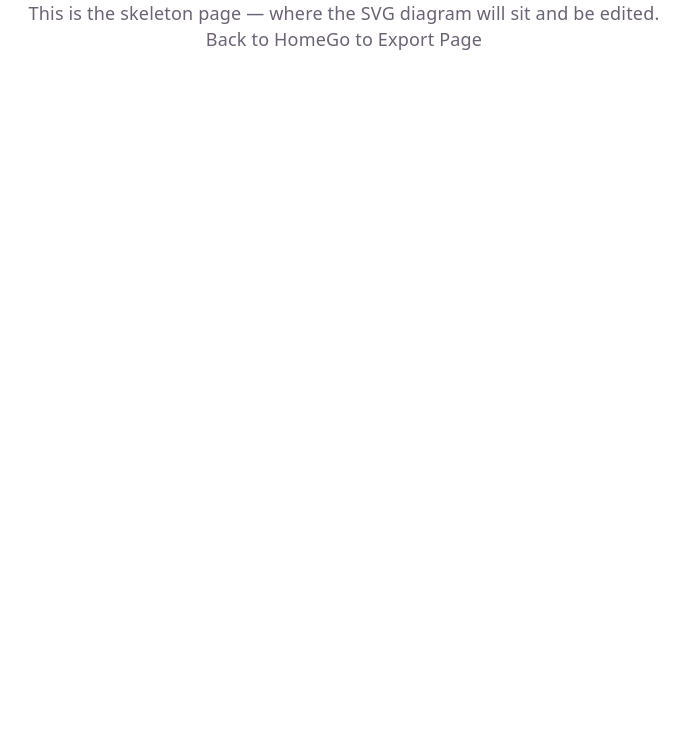
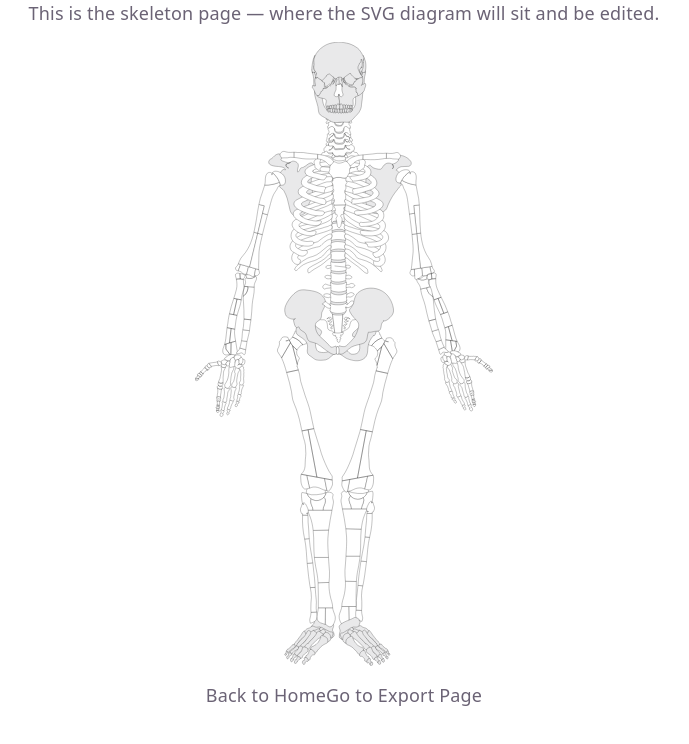
Before and after one commit to Donaks1/3200_53, a React (Vite) app in the folder osteomap/: page / in a window 1280 px wide. Both pictures are taken after a click on the button "Go to Skeleton Page". Shown: the top 744 px of the page, without its empty margins (296-985 px from the left). Built offline with nearby package versions, Linux system fonts and the light colour scheme.

Commit message:
added skeleton svg to the skeleton page

```diff
--- a/osteomap/src/index.css
+++ b/osteomap/src/index.css
@@ -108,3 +108,15 @@ code {
   padding: 4px 8px;
   background: var(--code-bg);
 }
+
+.skeleton-diagram {
+  display: flex;
+  justify-content: center;
+  padding: 16px 0;
+
+  svg {
+    height: min(78svh, 900px);
+    width: auto;
+    max-width: 100%;
+  }
+}
--- a/osteomap/src/pages/SkeletonPage.tsx
+++ b/osteomap/src/pages/SkeletonPage.tsx
@@ -1,9 +1,25 @@
 import type { NavigateFn } from './types'
+import skeletonFrontSource from '../assets/skeleton_front.svg?raw'
+
+// The SVG is inlined rather than shown through an <img> so each bone keeps its
+// own element in the DOM, ready to be selected and edited.
+// It ships with a <style> block of generic .cls-N rules that land in the
+// document once inlined, so they are namespaced per view to keep the back view
+// from clashing with the front when it is added.
+const skeletonFront = skeletonFrontSource
+  .replace(/<\?xml[^?]*\?>/, '')
+  .replaceAll('cls-', 'front-cls-')
 
 function SkeletonPage({ onNavigate }: { onNavigate: NavigateFn }) {
   return (
     <div>
       <p>This is the skeleton page — where the SVG diagram will sit and be edited.</p>
+      <div
+        className="skeleton-diagram"
+        role="img"
+        aria-label="Anterior view of the human skeleton"
+        dangerouslySetInnerHTML={{ __html: skeletonFront }}
+      />
       <button type="button" onClick={() => onNavigate('home')}>
         Back to Home
       </button>
```
